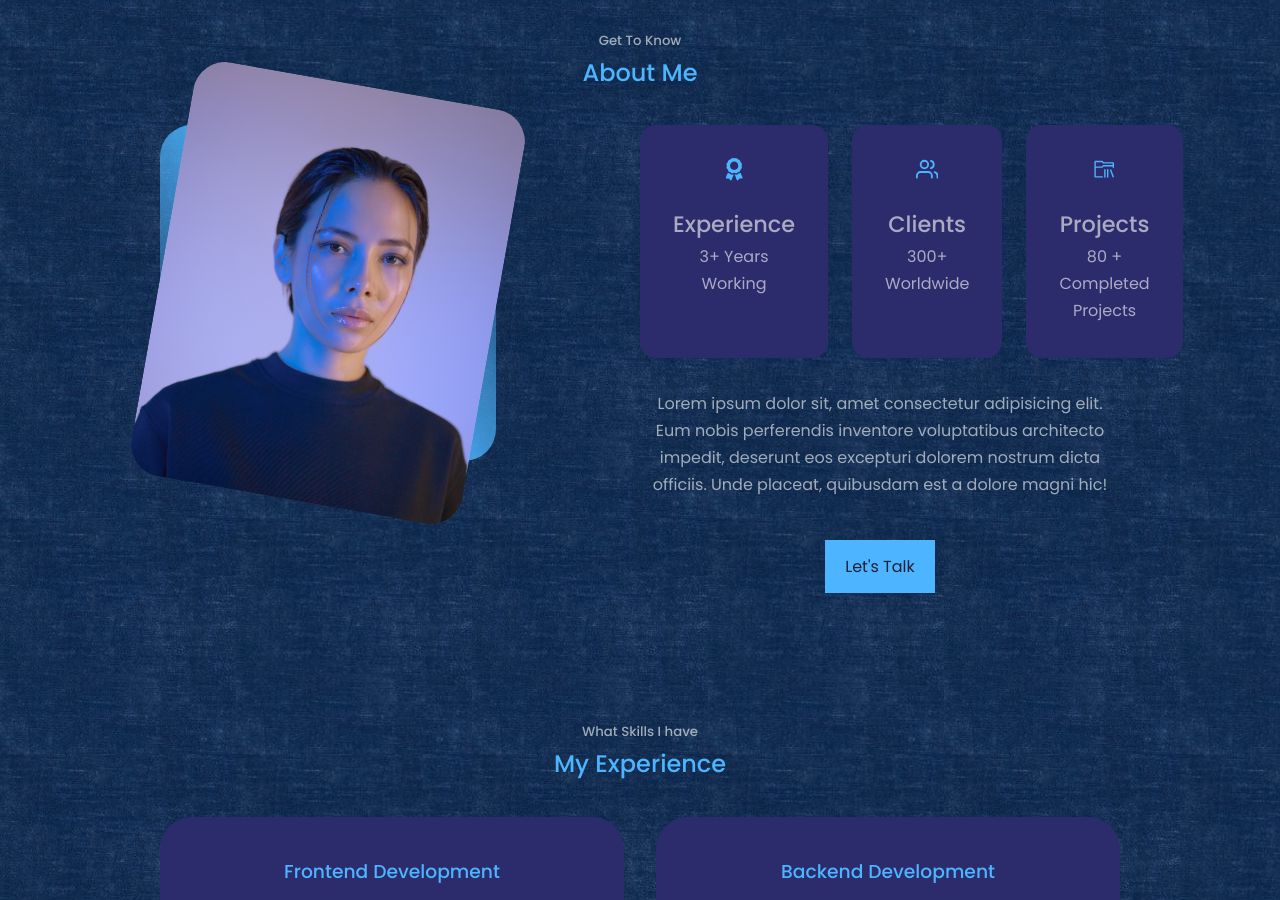
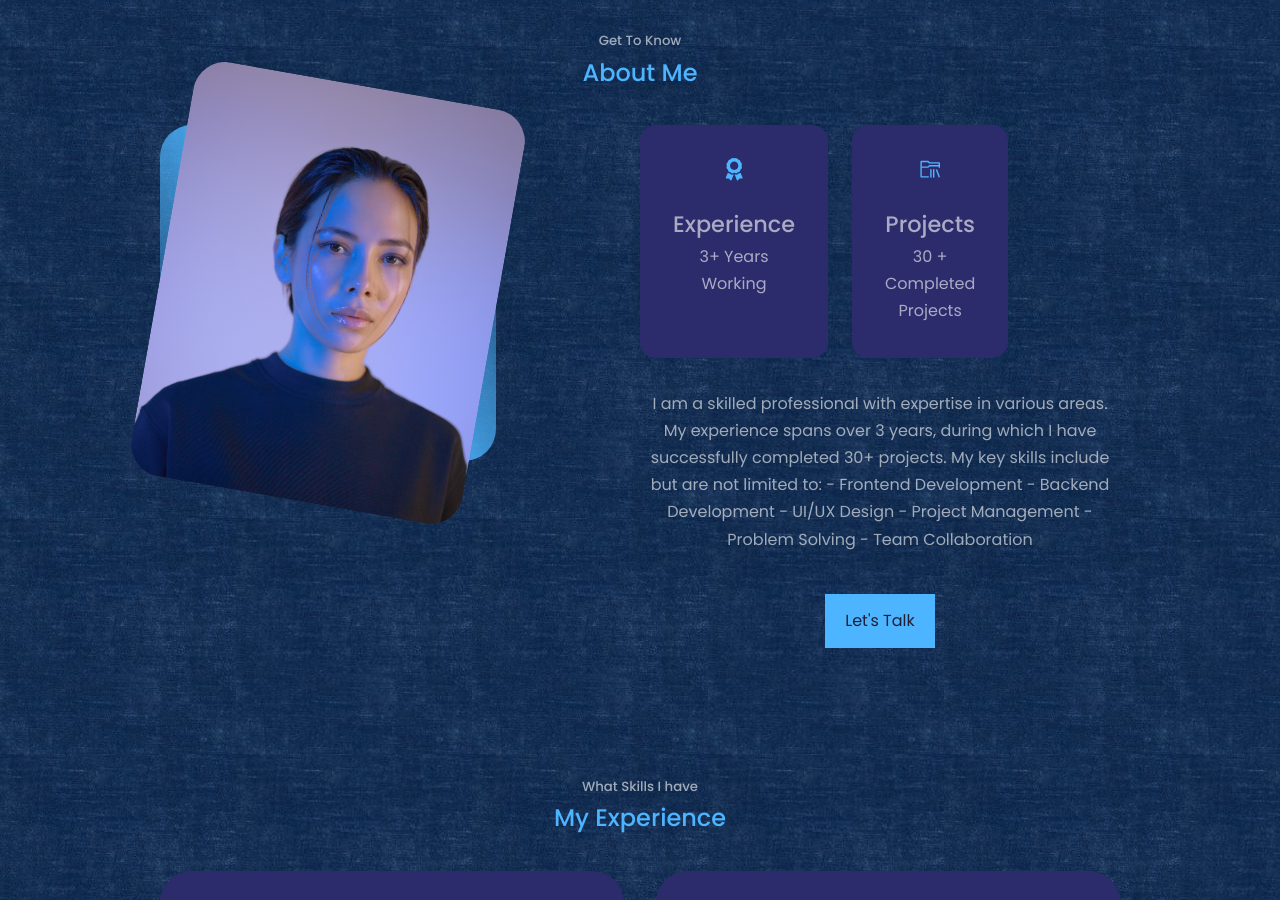
Before and after one commit to ShafiaAnsar/My-Portfolio, a React (Create React App) app: page / in a window 1280 px wide. Shown: the part 898-1798 px from the top of the page. Built offline with nearby package versions, Linux system fonts and the light colour scheme.

Commit message:
Update About.jsx

```diff
--- a/src/components/About/About.jsx
+++ b/src/components/About/About.jsx
@@ -24,17 +24,22 @@
             <small>3+ Years Working</small>
             </article>
             <article className='about_card'>
-              <FiUsers className='about_icon'/>
-            <h5>Clients </h5>
-            <small>300+ Worldwide </small>
-            </article> <article className='about_card'>
               <VscFolderLibrary className='about_icon'/>
             <h5>Projects </h5>
-            <small>80 + Completed Projects</small>
+            <small>30 + Completed Projects</small>
             </article>
           </div>
 
-          <p>Lorem ipsum dolor sit, amet consectetur adipisicing elit. Eum nobis perferendis inventore voluptatibus architecto impedit, deserunt eos excepturi dolorem nostrum dicta officiis. Unde placeat, quibusdam est a dolore magni hic!</p>
+          <p>
+            I am a skilled professional with expertise in various areas. My experience spans over 3 years, during which I have successfully completed 30+ projects. My key skills include but are not limited to:
+
+            - Frontend Development
+            - Backend Development
+            - UI/UX Design
+            - Project Management
+            - Problem Solving
+            - Team Collaboration
+          </p>
           <a  href='#contact' className='btn btn-primary'>Let's Talk</a>
         </div>
       </div>
```
